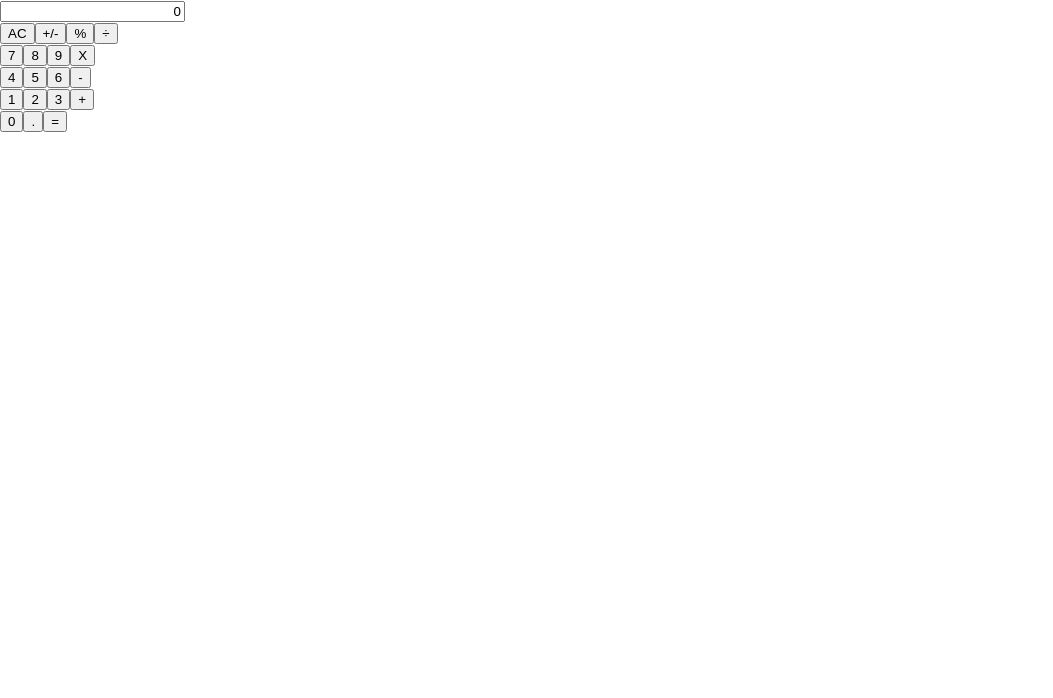
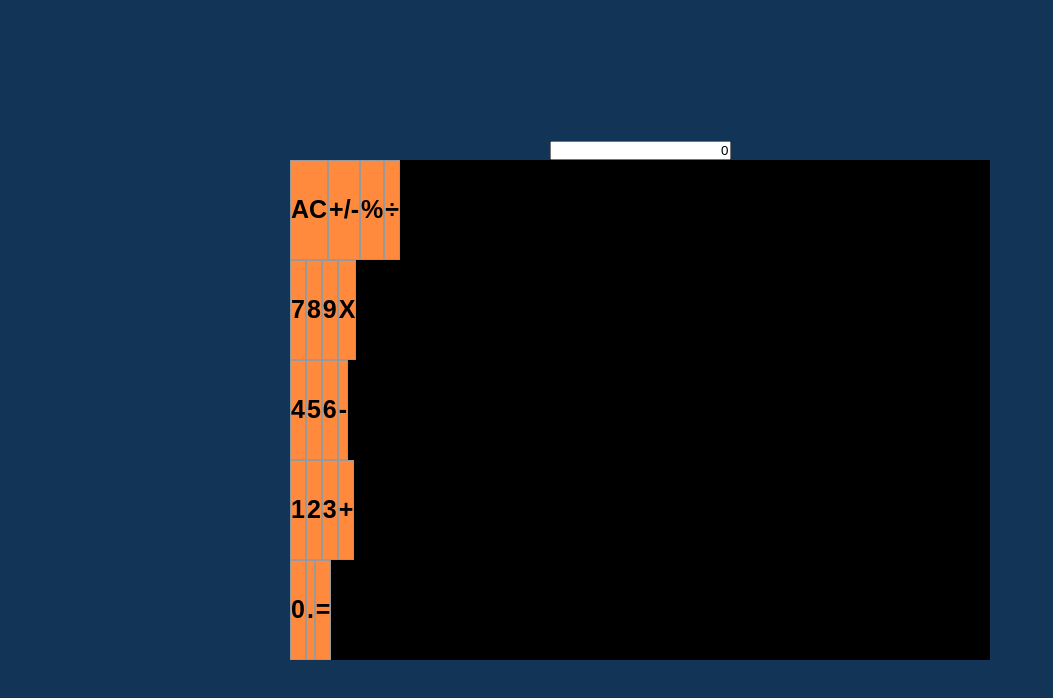
Before and after one commit to RNtaate/calculator-app, a React (Create React App) app: page / in a window 1280 px wide. Shown: the top 698 px of the page, without its empty margins (0-1053 px from the left). Built offline with nearby package versions, Linux system fonts and the light colour scheme.

Commit message:
Add styling to the calculator

```diff
--- a/src/App.css
+++ b/src/App.css
@@ -1,39 +1,52 @@
-.App {
-  text-align: center;
+*,
+*::after,
+*::before {
+  box-sizing: border-box;
+  -webkit-box-sizing: border-box;
+  -moz-box-sizing: border-box;
+  padding: 0;
+  margin: 0;
 }
 
-.App-logo {
-  height: 40vmin;
-  pointer-events: none;
-}
-
-@media (prefers-reduced-motion: no-preference) {
-  .App-logo {
-    animation: App-logo-spin infinite 20s linear;
-  }
-}
-
-.App-header {
-  background-color: #282c34;
-  min-height: 100vh;
+.main-div {
+  background-color: #123456;
+  height: 100vh;
   display: flex;
   flex-direction: column;
   align-items: center;
   justify-content: center;
-  font-size: calc(10px + 2vmin);
-  color: white;
 }
 
-.App-link {
-  color: #61dafb;
+.display-input {
+  background-color: #777;
+  color: white;
+  width: 700px;
+  height: 100px;
+  border:none;
+  outline: none;
+  font-size: 60px;
+  font-weight: bold;
+  font-family: 'Times New Roman', Times, serif;
+  padding: 0 20px;
 }
 
-@keyframes App-logo-spin {
-  from {
-    transform: rotate(0deg);
-  }
+.calculator-panel {
+  width: 700px;
+  background-color: black;
+  display: flex;
+  flex-direction: column;
+  align-items: center;
+}
 
-  to {
-    transform: rotate(360deg);
-  }
+.calculator-panel > div {
+  display: flex;
+  width: 100%;
+  height: 100px;
 }
+
+.calculator-panel > div > button {
+  font-size: 25px;
+  font-weight: bold;
+  border: 1px solid #999;
+  background-color: #FF893C;
+}
--- a/src/components/App.js
+++ b/src/components/App.js
@@ -34,10 +34,10 @@ const App = () => {
   };
 
   return (
-    <>
+    <div className="main-div">
       <Display result={updateDisplayResult()} />
       <ButtonPanel clickHandler={handleClick} />
-    </>
+    </div>
   );
 };
 
```
